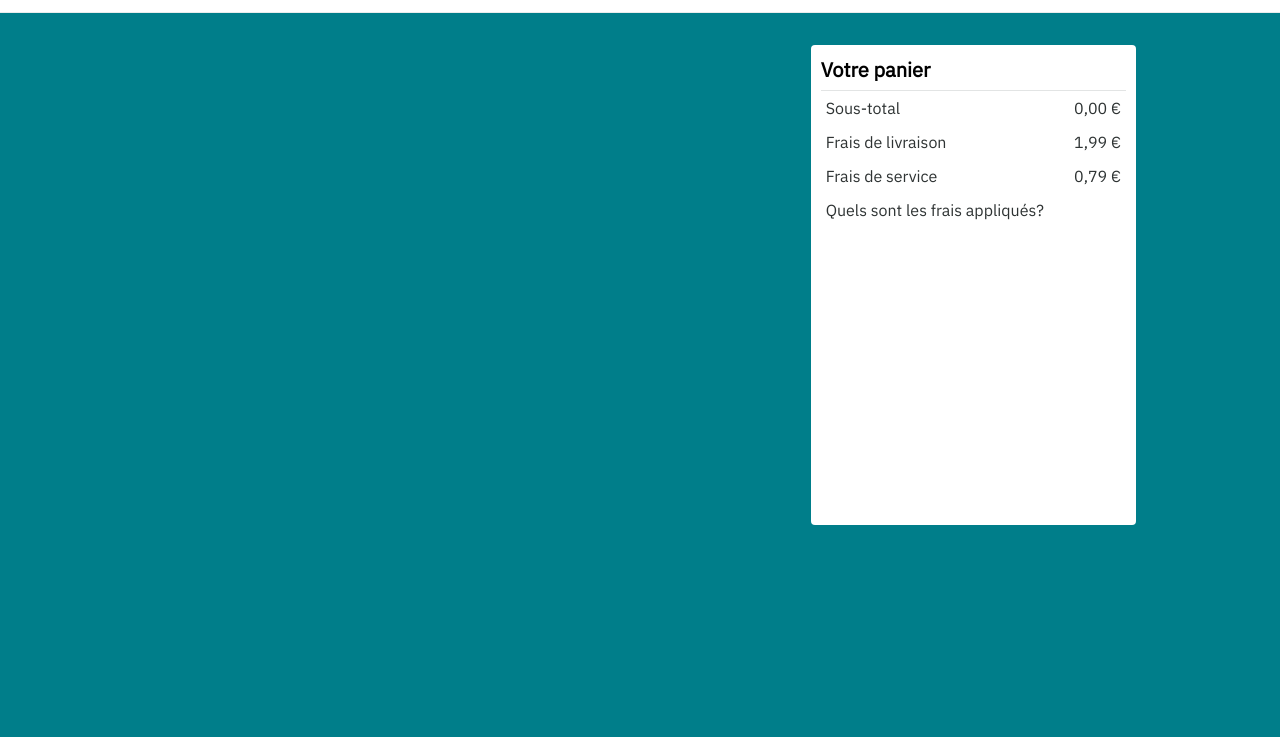
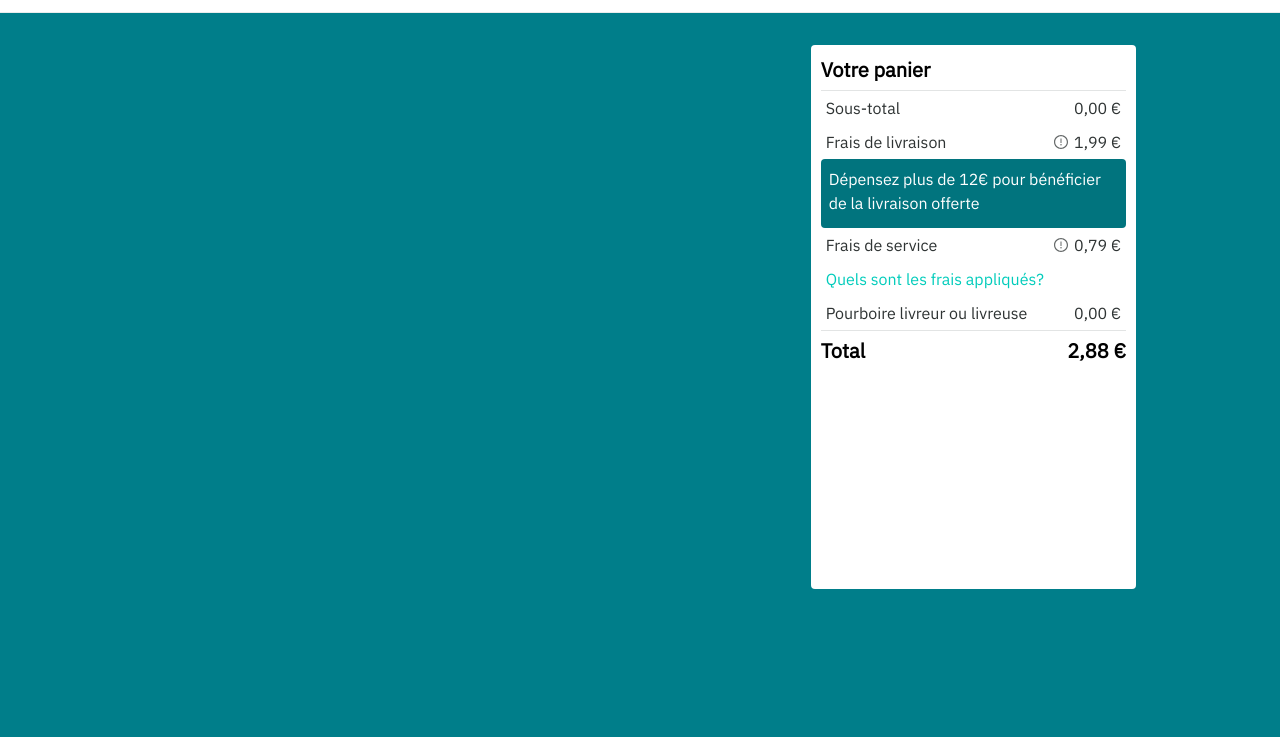
Before and after one commit to Orphee1/gatsby-deliveroo, a Gatsby site: page /checkout in a window 1280 px wide. Shown: the part 63-800 px from the top of the page. Built offline with nearby package versions, Linux system fonts and the light colour scheme; Gatsby itself is replaced by a stand-in of ours.

Commit message:
Added basket container

```diff
--- a/root-wrapper.js
+++ b/root-wrapper.js
@@ -108,7 +108,7 @@ p {
   margin-bottom: 0.3rem;
 }
 
-span,
+s, span,
 a {
   font-family: "IBM Plex Sans", sans-serif;
 }
--- a/src/components/cart/index.js
+++ b/src/components/cart/index.js
@@ -17,6 +17,7 @@ import {
   Line,
   Scroll,
   Text,
+  TextStrike,
   Title,
 } from "./styles/cart"
 import { AiOutlineExclamationCircle, AiFillCheckCircle } from "react-icons/ai"
@@ -115,6 +116,10 @@ Cart.Text = function CartText({ children, ...restProps }) {
   return <Text {...restProps}> {children} </Text>
 }
 
+Cart.TextStrike = function CartText({ children, ...restProps }) {
+  return <TextStrike {...restProps}> {children} </TextStrike>
+}
+
 Cart.Title = function CartTitle({ children, ...restProps }) {
   return <Title {...restProps}> {children} </Title>
 }
--- a/src/components/cart/styles/cart.js
+++ b/src/components/cart/styles/cart.js
@@ -92,6 +92,7 @@ export const BoxColumn = styled(Box)`
   justify-content: space-between;
   flex-direction: column;
   border-bottom: ${({ border }) => border && "1px solid #e2e4e4"};
+  overflow: scroll;
 `
 
 export const Button = styled.div`
@@ -187,6 +188,15 @@ export const Text = styled.span`
   border-radius: var(--radius);
   font-weight: ${({ f_w }) => (f_w ? "bold" : "")};
 `
+export const TextStrike = styled.s`
+  color: var(--cl-grey-1);
+  font-size: 1rem;
+  background: ${({ bg_clr }) => bg_clr};
+  padding: 0 5px;
+  border-radius: var(--radius);
+  font-weight: ${({ f_w }) => (f_w ? "bold" : "")};
+`
+
 export const Title = styled.h3`
   color: ${({ color }) => color};
 `
--- a/src/containers/basket.js
+++ b/src/containers/basket.js
@@ -2,45 +2,78 @@ import React, { useContext } from "react"
 import { CartContext } from "../context/cart-context"
 import { Cart } from "../components"
 import { formatPrice } from "../utils/helpers"
+import { AiOutlineExclamationCircle } from "react-icons/ai"
 import styled from "styled-components"
-import { delivery } from "../images"
 
 export const BasketContainer = () => {
-  const { deliveryFee, cart, serviceFee, subTotal } = useContext(CartContext)
-  console.log(cart)
+  const { deliveryFee, cart, offered, serviceFee, subTotal, tips, total } =
+    useContext(CartContext)
 
   return (
     <Wrapper>
       <Cart.Title>Votre panier</Cart.Title>
-      <Cart.BoxColumn border>
+      <Cart.BoxColumn border height="auto">
         {cart.map(item => {
           const { id, price, quantity, title } = item
           return (
-            <Cart.BoxItem nopadding>
-              <Cart.Text>{quantity}x</Cart.Text>
-              <Cart.Text>{title}</Cart.Text>
+            <Cart.BoxItem nopadding key={id}>
+              <Cart.Box>
+                <Cart.Text>{quantity}x</Cart.Text>
+                <Cart.Text>{title}</Cart.Text>
+              </Cart.Box>
               <Cart.Text>{formatPrice(quantity * price)}</Cart.Text>
             </Cart.BoxItem>
           )
         })}
       </Cart.BoxColumn>
-      <Cart.BoxColumn>
+      <Cart.BoxColumn border>
         <Cart.BoxItem>
           <Cart.Text>Sous-total</Cart.Text>
           <Cart.Text>{formatPrice(subTotal)}</Cart.Text>
         </Cart.BoxItem>
         <Cart.BoxItem>
           <Cart.Text>Frais de livraison</Cart.Text>
-          <Cart.Text>{formatPrice(deliveryFee)}</Cart.Text>
+          {offered ? (
+            <Cart.Box>
+              <Cart.Box>
+                <AiOutlineExclamationCircle />
+                <Cart.TextStrike>{formatPrice(deliveryFee)}</Cart.TextStrike>
+              </Cart.Box>
+              <Cart.Text style={{ color: "red" }}>Offert</Cart.Text>
+            </Cart.Box>
+          ) : (
+            <Cart.Box>
+              <AiOutlineExclamationCircle />
+              <Cart.Text>{formatPrice(deliveryFee)}</Cart.Text>
+            </Cart.Box>
+          )}
+        </Cart.BoxItem>
+        {offered ? (
+          <Cart.Advert text="Avec la livraison offerte, vous économisez 1,99€" />
+        ) : (
+          <Cart.Advert text="Dépensez plus de 12€ pour bénéficier de la livraison offerte" />
+        )}
+        <Cart.BoxItem>
+          <Cart.Text>Frais de service</Cart.Text>
+          <Cart.Box>
+            <AiOutlineExclamationCircle />
+            <Cart.Text>{formatPrice(serviceFee)}</Cart.Text>
+          </Cart.Box>
         </Cart.BoxItem>
         <Cart.BoxItem>
-          <Cart.Text>Frais de service</Cart.Text>
-          <Cart.Text>{formatPrice(serviceFee)}</Cart.Text>
+          <Cart.Text style={{ color: "#00ccbb" }}>
+            Quels sont les frais appliqués?
+          </Cart.Text>
         </Cart.BoxItem>
         <Cart.BoxItem>
-          <Cart.Text color="#2e3333">Quels sont les frais appliqués?</Cart.Text>
+          <Cart.Text>Pourboire livreur ou livreuse</Cart.Text>
+          <Cart.Text>{formatPrice(tips)}</Cart.Text>
         </Cart.BoxItem>
       </Cart.BoxColumn>
+      <Cart.BoxItem>
+        <Cart.Title>Total</Cart.Title>
+        <Cart.Title>{formatPrice(total)}</Cart.Title>
+      </Cart.BoxItem>
     </Wrapper>
   )
 }
@@ -49,11 +82,12 @@ const Wrapper = styled.aside`
   grid-column: 3/4;
   background: var(--clr-white);
   width: 100%;
-  height: 30rem;
+  height: 34rem;
   border-radius: var(--radius);
   /* display: flex;
   flex-direction: column; */
   padding: 10px;
+  /* overflow: scroll; */
   @media (max-width: ${({ theme }) => theme.media2}) {
     display: none;
   }
--- a/src/context/cart-context.js
+++ b/src/context/cart-context.js
@@ -107,6 +107,7 @@ const cartReducer = (state, action) => {
 
 const CartProvider = ({ children }) => {
   const [cartState, dispatchCartAction] = useReducer(cartReducer, defaultState)
+  console.log(cartState)
   const addProductToCart = item => {
     dispatchCartAction({ type: "ADD_ITEM", item })
   }
```
